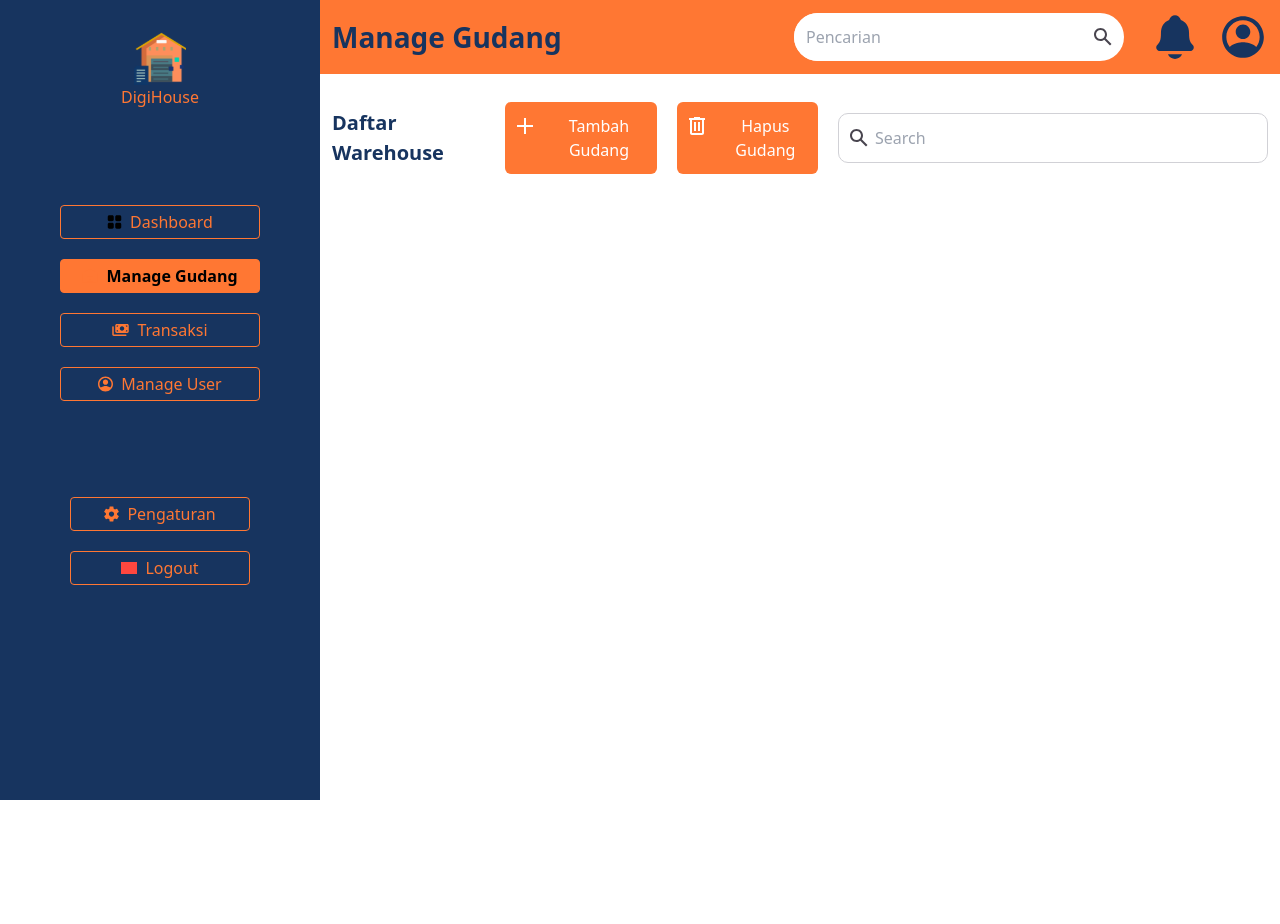
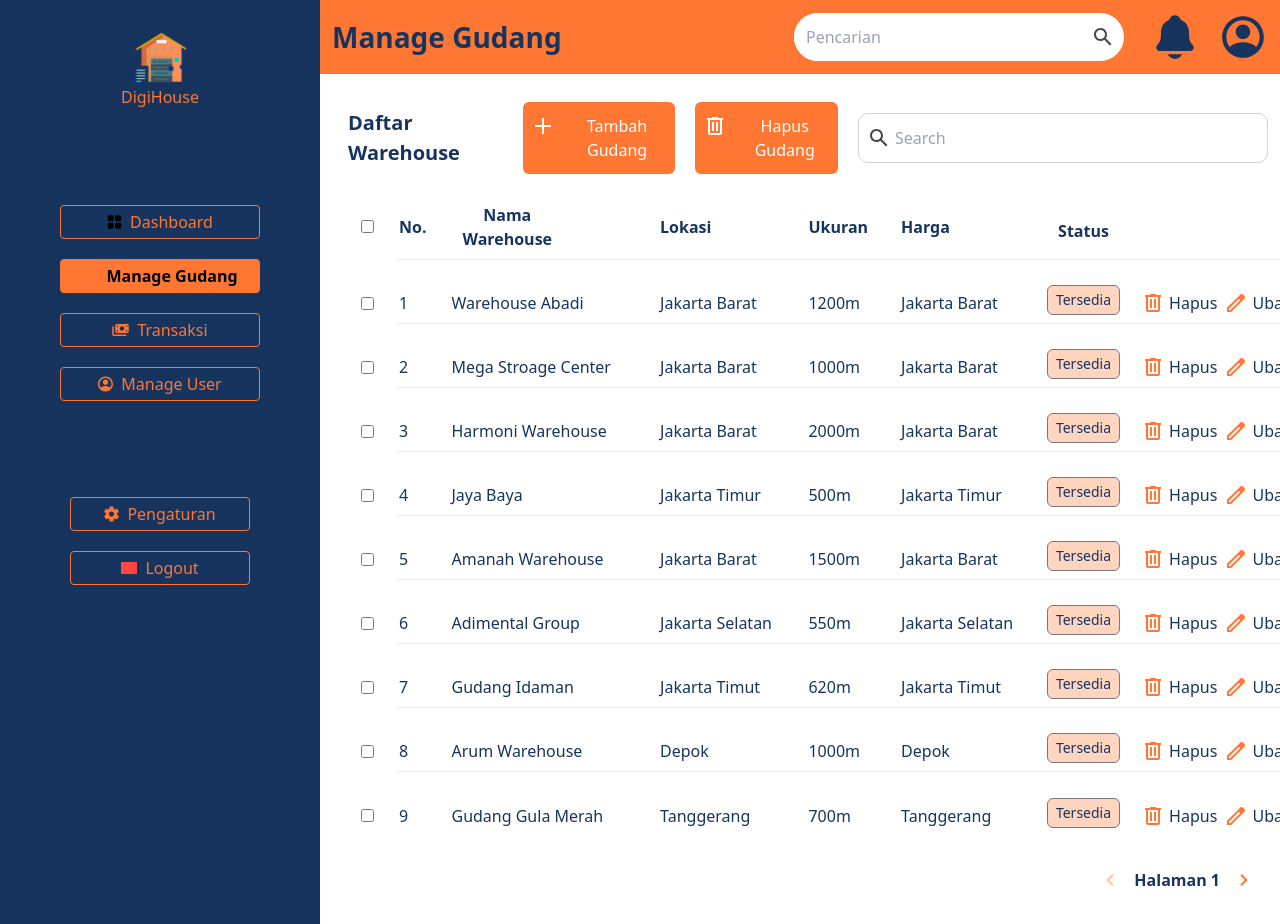
Before and after one commit to Capstone-Tim-12/warehouse-managament-system-fe, a React (Vite) app: page /admin/manage-gudang in a window 1280 px wide. Before the commit the page ends 800 px from the top, so only its background shows below. Built offline with nearby package versions, Linux system fonts and the light colour scheme; grey boxes are pictures that could not be loaded.

Commit message:
add icon (arrowback and arrow next) and table list warehouse

```diff
--- a/src/components/manage-gudang/WarehouseList.jsx
+++ b/src/components/manage-gudang/WarehouseList.jsx
@@ -1,11 +1,90 @@
 import searchIcon from "../../assets/search-icon.svg";
 import plusIcon from "../../assets/plus-Icons.svg";
 import deleteWhiteIcon from "../../assets/delete(white)-Icons.svg";
+import deleteOrangeIcon from "../../assets/delete(orange)-Icons.svg";
+import editIcon from "../../assets/edit-Icons.svg";
+import arrowBack from "../../assets/arrow-back-left-Icons.svg";
+import arrowNext from "../../assets/arrow-next-right-Icons.svg";
 
 const WarehouseList = () => {
+  const dataWarehouse = [
+    {
+      id: 1,
+      Name: "Warehouse Abadi",
+      Lokasi: "Jakarta Barat",
+      Harga: "Rp 10.000.000.00",
+      Ukuran: "1200m",
+      Status: "Tersedia",
+    },
+    {
+      id: 2,
+      Name: "Mega Stroage Center",
+      Lokasi: "Jakarta Barat",
+      Harga: "Rp 40.000.000.00",
+      Ukuran: "1000m",
+      Status: "Tersedia",
+    },
+    {
+      id: 3,
+      Name: "Harmoni Warehouse",
+      Lokasi: "Jakarta Barat",
+      Harga: "Rp 80.000.000.00",
+      Ukuran: "2000m",
+      Status: "Tersedia",
+    },
+    {
+      id: 4,
+      Name: "Jaya Baya",
+      Lokasi: "Jakarta Timur",
+      Harga: "Rp 16.000.000.00",
+      Ukuran: "500m",
+      Status: "Tersedia",
+    },
+    {
+      id: 5,
+      Name: "Amanah Warehouse",
+      Lokasi: "Jakarta Barat",
+      Harga: "Rp 60.000.000.00",
+      Ukuran: "1500m",
+      Status: "Tersedia",
+    },
+    {
+      id: 6,
+      Name: "Adimental Group",
+      Lokasi: "Jakarta Selatan",
+      Harga: "Rp 28.000.000.00",
+      Ukuran: "550m",
+      Status: "Tersedia",
+    },
+    {
+      id: 7,
+      Name: "Gudang Idaman",
+      Lokasi: "Jakarta Timut",
+      Harga: "Rp 30.000.000.00",
+      Ukuran: "620m",
+      Status: "Tersedia",
+    },
+    {
+      id: 8,
+      Name: "Arum Warehouse",
+      Lokasi: "Depok",
+      Harga: "Rp 44.000.000.00",
+      Ukuran: "1000m",
+      Status: "Tersedia",
+    },
+    {
+      id: 9,
+      Name: "Gudang Gula Merah",
+      Lokasi: "Tanggerang",
+      Harga: "Rp 45.000.000.00",
+      Ukuran: "700m",
+      Status: "Tersedia",
+    },
+  ];
+
   return (
     <div>
-      <div className="flex items-center gap-x-5 p-1 my-4 lg:p-3">
+      <div className="flex items-center gap-x-5 p-1 my-4 ml-4 lg:p-3">
         <h2 className="text-cloud-burst-500 text-[20px] font-bold mb-3 md:mb-0">
           Daftar Warehouse
         </h2>
@@ -27,9 +106,63 @@ const WarehouseList = () => {
           <input
             type="text"
             placeholder="Search"
-            className="w-[180px] md:w-[430px] border border-[#D1D1D6] focus:outline-none py-3 px-9 rounded-[10px]  "
+            className="w-[180px] md:w-[410px] border border-[#D1D1D6] focus:outline-none py-3 px-9 rounded-[10px]  "
           />
         </form>
+      </div>
+
+      <div>
+        <table className="ml-10">
+          <thead>
+            <tr className="gap-x-24 text-cloud-burst-500">
+              <th className="pb-2 pr-6">
+                <input type="checkbox" />
+              </th>
+              <th className="pb-2 pr-6">No. </th>
+              <th className="pb-2 pr-24">Nama Warehouse</th>
+              <th className="pb-2 pr-24">Lokasi</th>
+              <th className="pb-2 pr-8">Ukuran</th>
+              <th className="pb-2 pr-24">Harga</th>
+              <th>Status</th>
+            </tr>
+          </thead>
+          <tbody>
+            {dataWarehouse.map((item) => (
+              <tr className="h-16 divide-y align-bottom text-cloud-burst-500">
+                <td className="pb-2">
+                  <input type="checkbox" />
+                </td>
+                <td className="pb-2">{item?.id}</td>
+                <td className="pb-2">{item?.Name}</td>
+                <td className="pb-2">{item?.Lokasi}</td>
+                <td className="pb-2">{item?.Ukuran}</td>
+                <td className="pb-2">{item?.Lokasi}</td>
+                <td className="pb-2">
+                  <button className="bg-[#FFD5C0] rounded-md p-1 px-2 text-sm text-[#17345F] border border-[#79747E] font-regular">
+                    {item?.Status}
+                  </button>
+                </td>
+                <td className="px-5 pb-2">
+                  <button className="flex items-center">
+                    <img className="pr-1" src={deleteOrangeIcon} />
+                    Hapus
+                  </button>
+                </td>
+                <td className="pb-2">
+                  <button className="flex items-center">
+                    <img className="pr-1" src={editIcon} />
+                    Ubah
+                  </button>
+                </td>
+              </tr>
+            ))}
+          </tbody>
+        </table>
+      </div>
+      <div className="flex justify-end items-center gap-x-3 my-8 mr-6">
+        <img src={arrowBack} alt="" />
+        <p className="text-[#17345F] font-semibold">Halaman 1</p>
+        <img src={arrowNext} alt="" />
       </div>
     </div>
   );
```
Also changed, not shown: src/assets/arrow-back-left-Icons.svg (added), src/assets/arrow-next-right-Icons.svg (added).
